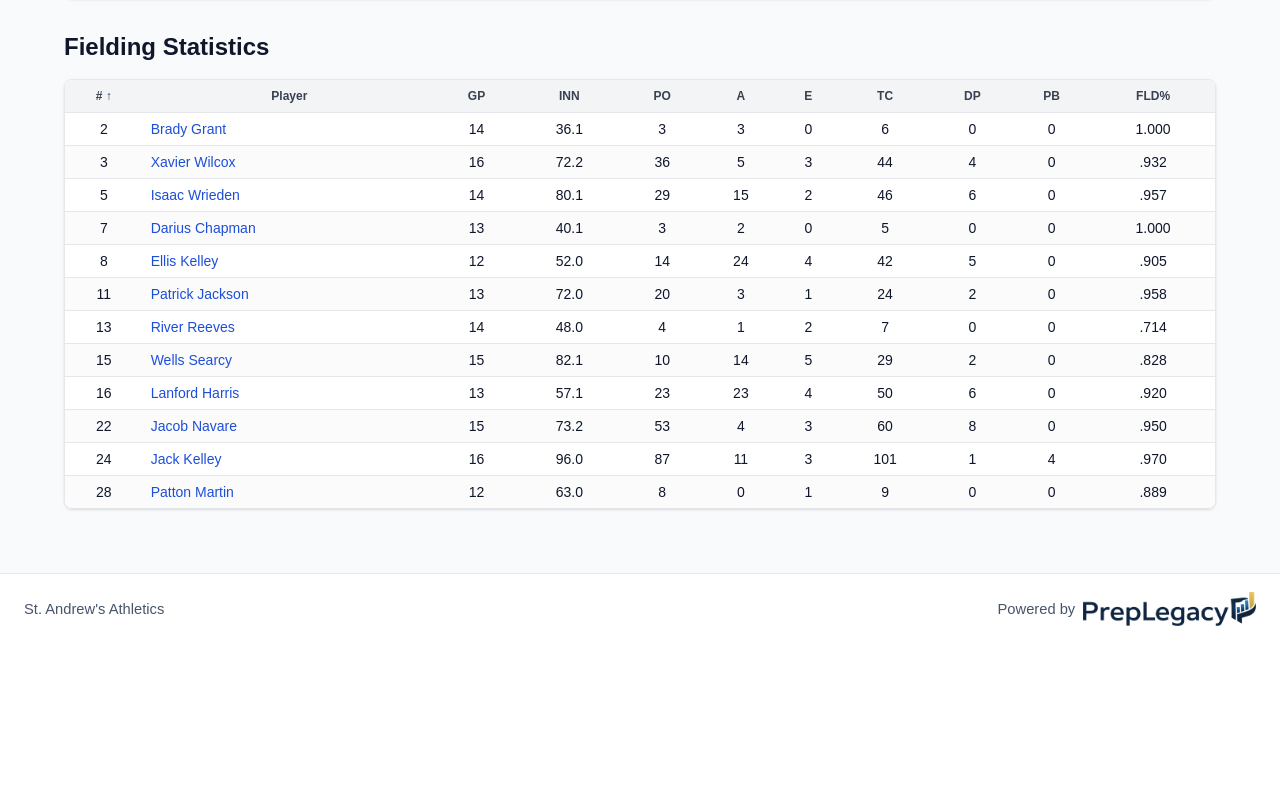
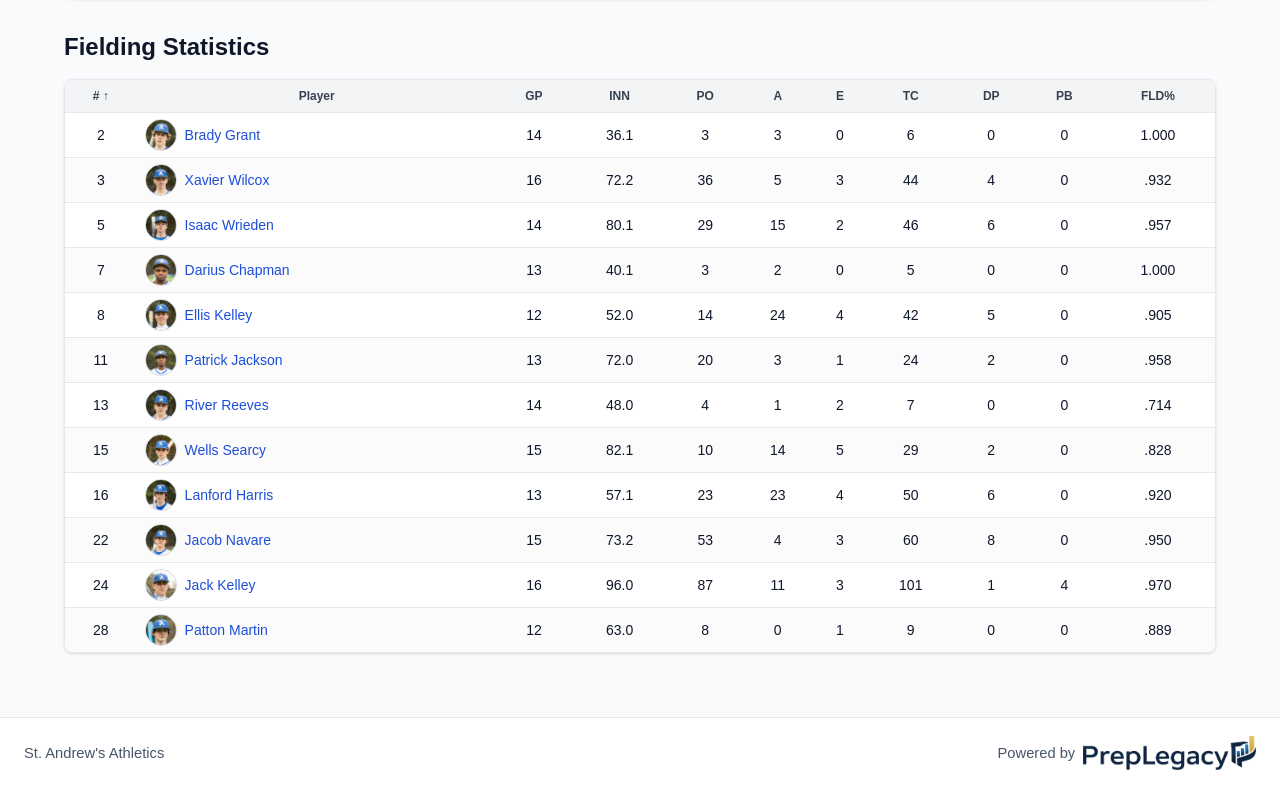
Before and after one commit to newonda1/st-andrews-basketball, a React (Vite) app: page /athletics/boys/baseball/seasons/2026 in a window 1280 px wide. Shown: the part 2495-3283 px from the top of the page. Before the commit the page ends 3139 px from the top, so only its background shows below. Built offline with nearby package versions, Linux system fonts and the light colour scheme.

Commit message:
Update Season2026.jsx

```diff
--- a/src/boys/baseball/seasons/Season2026.jsx
+++ b/src/boys/baseball/seasons/Season2026.jsx
@@ -660,12 +660,20 @@ export default function Season2026() {
                 >
                   <td className="px-2 py-1.5 text-center">{player.jersey === 999 ? "" : player.jersey}</td>
                   <td className="px-2 py-1.5 text-left whitespace-nowrap">
+                    <div className="flex items-center gap-2">
+                      <img
+                        src={buildPlayerPhotoUrl(player.PlayerID)}
+                        alt={player.name}
+                        className="w-8 h-8 rounded-full object-cover border border-gray-300"
+                        onError={handlePlayerImageError}
+                      />
                       <Link
                         to={`/athletics/boys/baseball/players/${player.PlayerID}`}
                         className="text-blue-700 hover:underline"
                       >
                         {player.name}
                       </Link>
+                    </div>
                   </td>
                   <td className="px-2 py-1.5 text-center">{player.GP}</td>
                   <td className="px-2 py-1.5 text-center">{formatBaseballInningsFromOuts(player.defensiveOuts)}</td>
```
Lines whose indentation alone changed are shown as unchanged.
